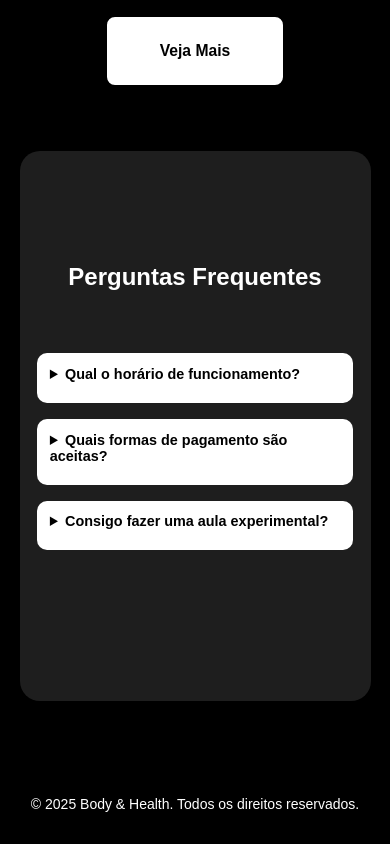
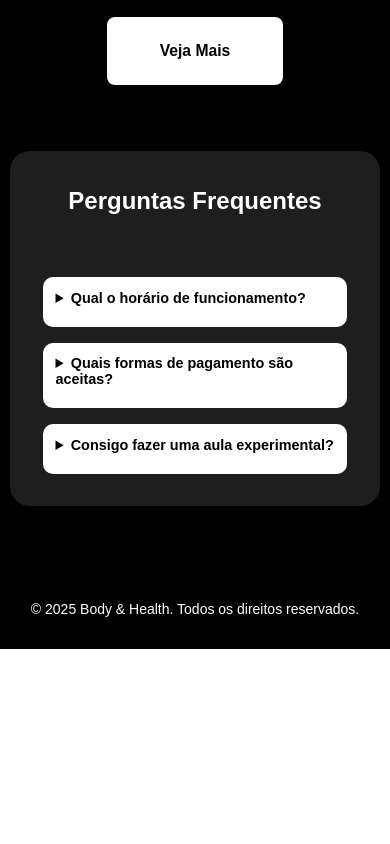
Before and after one commit to Vinirocha388/bodyhealthy-web, a Next.js app: page / in a window 390 px wide. Shown: the part 1693-2537 px from the top of the page. After the commit the page ends 2342 px from the top, so only its background shows below. Built offline with nearby package versions, Linux system fonts and the light colour scheme.

Commit message:
refactor: responsive design on frequently questions

```diff
--- a/src/app/components/frequentlyContainer/frequentlyContainer.module.css
+++ b/src/app/components/frequentlyContainer/frequentlyContainer.module.css
@@ -31,6 +31,21 @@
     margin-top: 0.5rem;
 }
 
+@media (max-width: 1024px) {
+    .questionItem {
+        width: 90%;
+        padding: 1.2rem;
+    }
+
+    .questionSummary {
+        font-size: 1.1rem;
+    }
+
+    .questionAnswer {
+        font-size: 0.95rem;
+    }
+}
+
 @media (max-width: 768px) {
     .questionItem {
         width: 90%;
--- a/src/app/page.module.css
+++ b/src/app/page.module.css
@@ -80,19 +80,19 @@
 
 .frequentlyQuestions {
     background-color: var(--primary-bg);
-    width: 90%;
+    width: 70%;
     justify-content: center;
     align-items: center;
     display: flex;
     flex-direction: column;
-    margin-left: 5%;
+    margin-left: 15%;
     margin-top: 60px;
     border-radius: 20px;
     height: 550px;
 }
 
 .frequentlyQuestionsTitle {
-    font-size: 2.5rem;
+    font-size: 2.3rem;
     padding: 1.25rem;
     color: var(--text-color);
 }
@@ -147,6 +147,9 @@
 @media (max-width: 1024px) {
     .knowMoreText {
         font-size: 1rem;
+    }
+    .frequentlyQuestionsTitle {
+        font-size: 2rem;
     }
 }
 
@@ -205,5 +208,14 @@
 
     .frequentlyQuestionsTitle {
         font-size: 1.5rem;
+        position: relative;
+        margin-top: 5vh;
+    }
+
+    .frequentlyQuestions {
+        width: 95%;
+        margin-left: 2.5%;
+        height: auto;
+        padding: 1rem;
     }
 }
```
